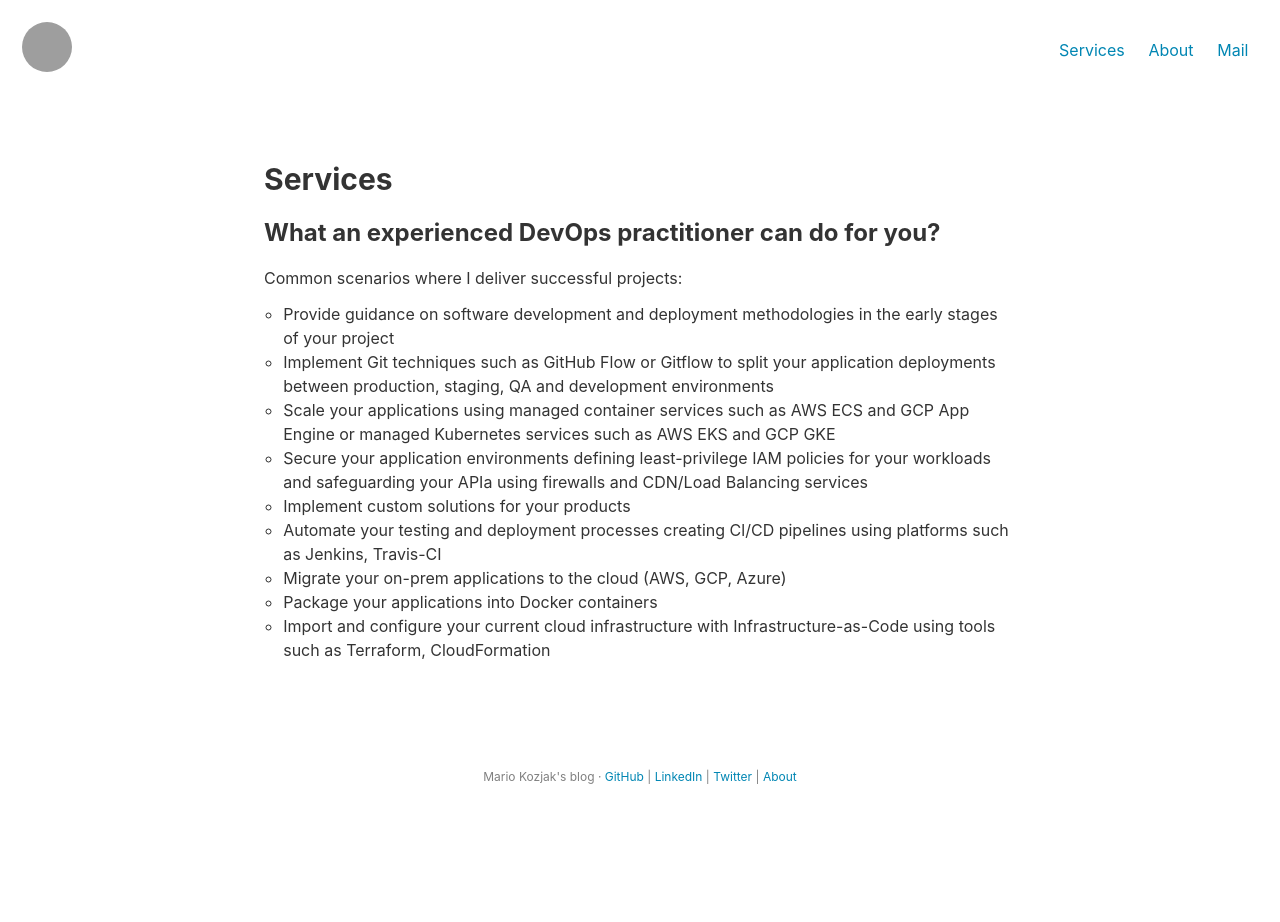
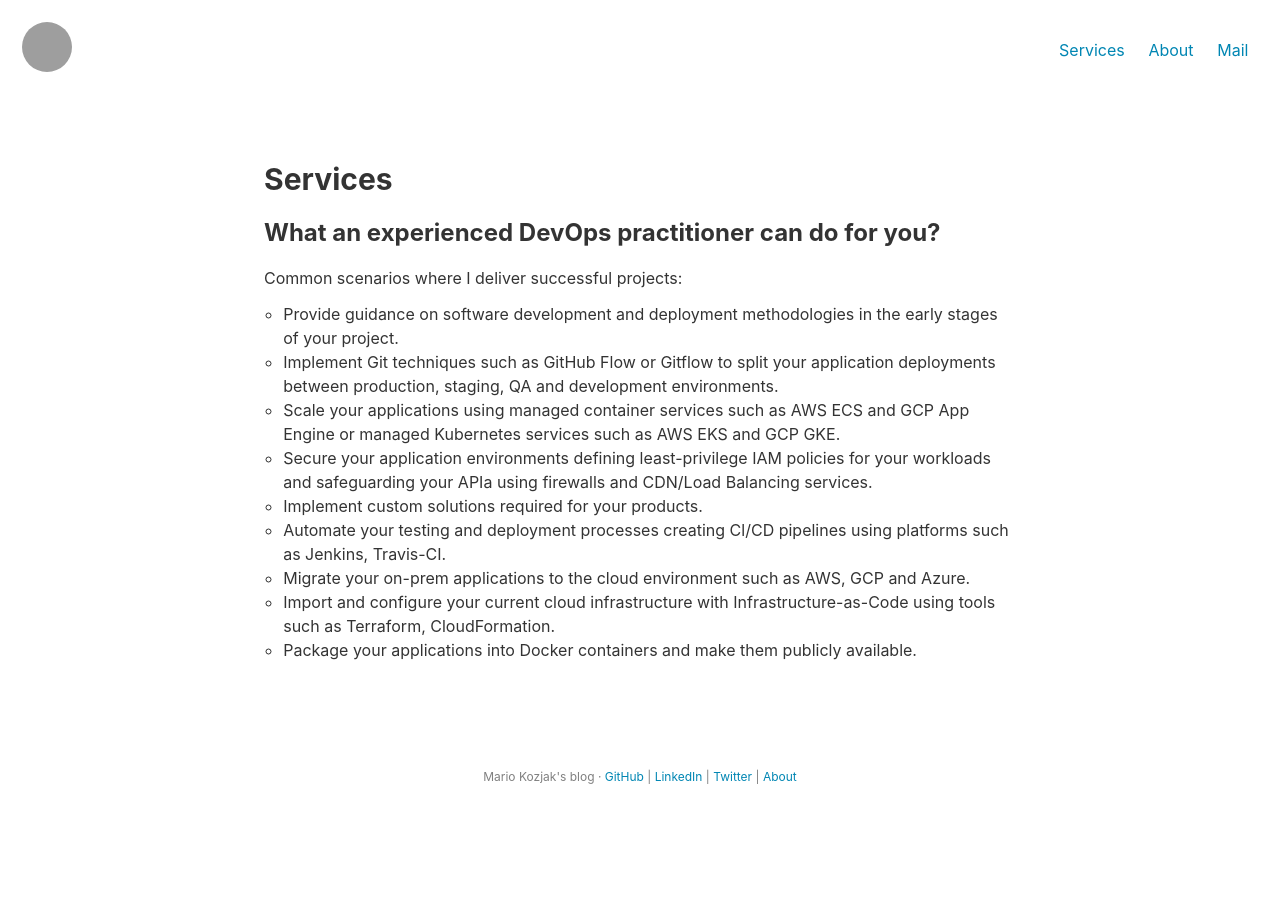
Before and after one commit to mkozjak/mkozjak.github.io, a Jekyll site: the page built from services.md, in a window 1280 px wide. Built offline with Jekyll 4.4.1, drawn with Linux system fonts in a browser that asks for light colours; grey boxes are pictures that could not be loaded.

Commit message:
Update services.md

```diff
--- a/services.md
+++ b/services.md
@@ -6,12 +6,12 @@ permalink: /services/
 
 ### What an experienced DevOps practitioner can do for you?
 Common scenarios where I deliver successful projects:
-1. Provide guidance on software development and deployment methodologies in the early stages of your project
-2. Implement Git techniques such as GitHub Flow or Gitflow to split your application deployments between production, staging, QA and development environments
-3. Scale your applications using managed container services such as AWS ECS and GCP App Engine or managed Kubernetes services such as AWS EKS and GCP GKE
-4. Secure your application environments defining least-privilege IAM policies for your workloads and safeguarding your APIa using firewalls and CDN/Load Balancing services
-5. Implement custom solutions for your products
-6. Automate your testing and deployment processes creating Cl/CD pipelines using platforms such as Jenkins, Travis-CI
-7. Migrate your on-prem applications to the cloud (AWS, GCP, Azure)
-8. Package your applications into Docker containers
-9. Import and configure your current cloud infrastructure with Infrastructure-as-Code using tools such as Terraform, CloudFormation
+1. Provide guidance on software development and deployment methodologies in the early stages of your project.
+2. Implement Git techniques such as GitHub Flow or Gitflow to split your application deployments between production, staging, QA and development environments.
+3. Scale your applications using managed container services such as AWS ECS and GCP App Engine or managed Kubernetes services such as AWS EKS and GCP GKE.
+4. Secure your application environments defining least-privilege IAM policies for your workloads and safeguarding your APIa using firewalls and CDN/Load Balancing services.
+5. Implement custom solutions required for your products.
+6. Automate your testing and deployment processes creating Cl/CD pipelines using platforms such as Jenkins, Travis-CI.
+7. Migrate your on-prem applications to the cloud environment such as AWS, GCP and Azure.
+8. Import and configure your current cloud infrastructure with Infrastructure-as-Code using tools such as Terraform, CloudFormation.
+9. Package your applications into Docker containers and make them publicly available.
```
